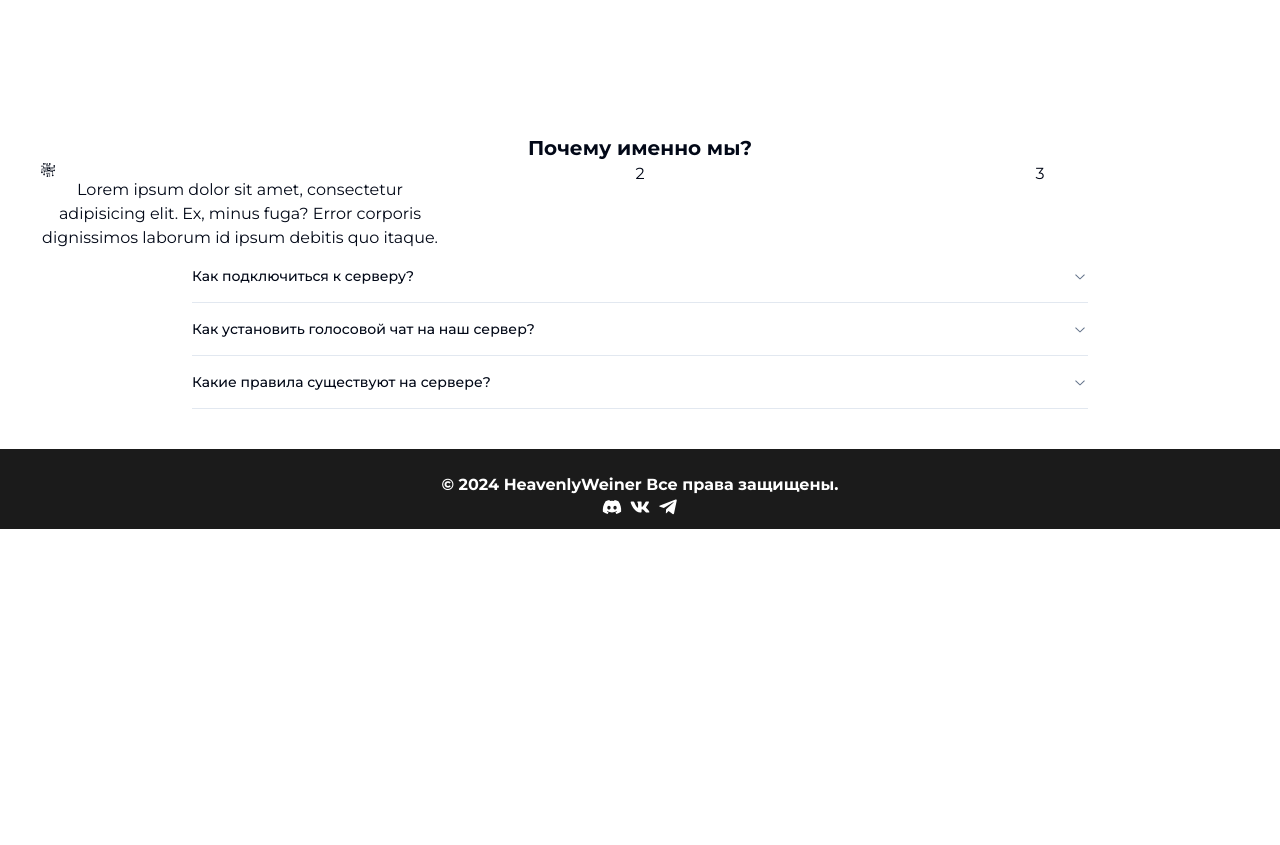
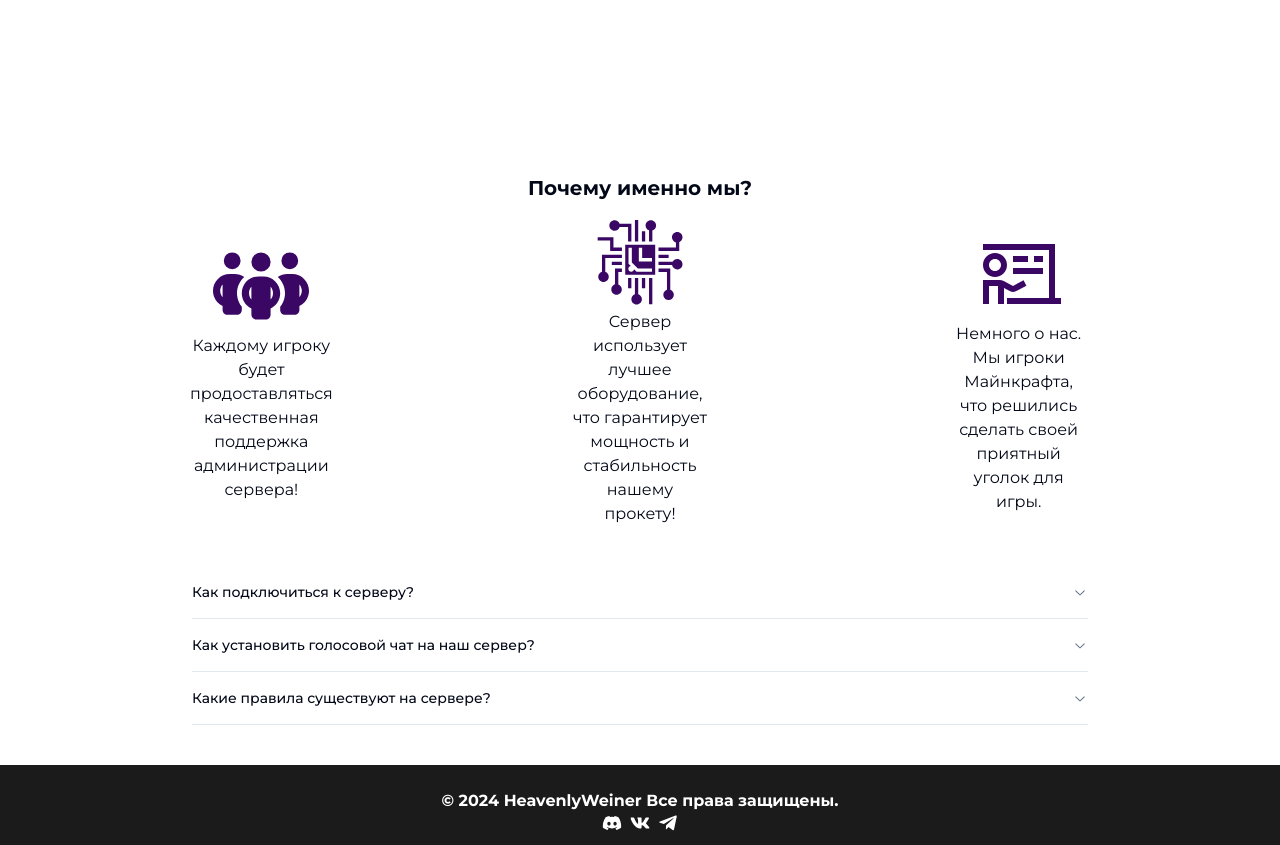
Before and after one commit to Z1ppzy/bigweb, a React (Vite) app: page / in a window 1280 px wide. Shown: the part 720-1565 px from the top of the page. Before the commit the page ends 1249 px from the top, so only its background shows below. Built offline with nearby package versions, Linux system fonts and the light colour scheme.

Commit message:
add information about us

```diff
--- a/src/Pages/Home.tsx
+++ b/src/Pages/Home.tsx
@@ -7,6 +7,8 @@ import {
 } from '@/components/ui/accordion';
 import SliderImg from '@/components/SliderImg';
 import { GiProcessor } from 'react-icons/gi';
+import { FaPeopleGroup } from 'react-icons/fa6';
+import { LiaChalkboardTeacherSolid } from 'react-icons/lia';
 
 export default function Home() {
   return (
@@ -38,21 +40,33 @@ export default function Home() {
               </Link>
             </div>
           </div>
+
         </div>
-        <h1 className='text-center text-xl'>
+        <h1 className='text-center text-xl mt-10'>
           <b>Почему именно мы?</b>
         </h1>
-        <div className='md:grid grid-cols-3 mx-10 justify-center text-center'>
-          <div className=''>
-            <GiProcessor />{' '}
+        <div className='place-items-center md:grid grid-cols-3 mx-48 text-center mb-10 gap-60'>
+          <div className='flex flex-col items-center mt-3'>
+            <FaPeopleGroup className='text-8xl text-purple-950' />
             <p>
-              Lorem ipsum dolor sit amet, consectetur adipisicing elit. Ex,
-              minus fuga? Error corporis dignissimos laborum id ipsum debitis
-              quo itaque.
+              Каждому игроку будет продоставляться качественная поддержка
+              администрации сервера!
             </p>
           </div>
-          <div>2</div>
-          <div>3</div>
+          <div className='flex flex-col items-center mt-3'>
+            <GiProcessor className='text-8xl text-purple-950' />
+            <p>
+              Сервер использует лучшее оборудование, что гарантирует мощность и
+              стабильность нашему прокету!
+            </p>
+          </div>
+          <div className='flex flex-col items-center mt-3'>
+            <LiaChalkboardTeacherSolid className='text-8xl text-purple-950' />
+            <p>
+              Немного о нас. Мы игроки Майнкрафта, что решились сделать своей
+              приятный уголок для игры.
+            </p>
+          </div>
         </div>
         <div className='px-8 mx-4 lg:mx-40 mb-10'>
           <Accordion type='single' collapsible className='w-full'>
```
